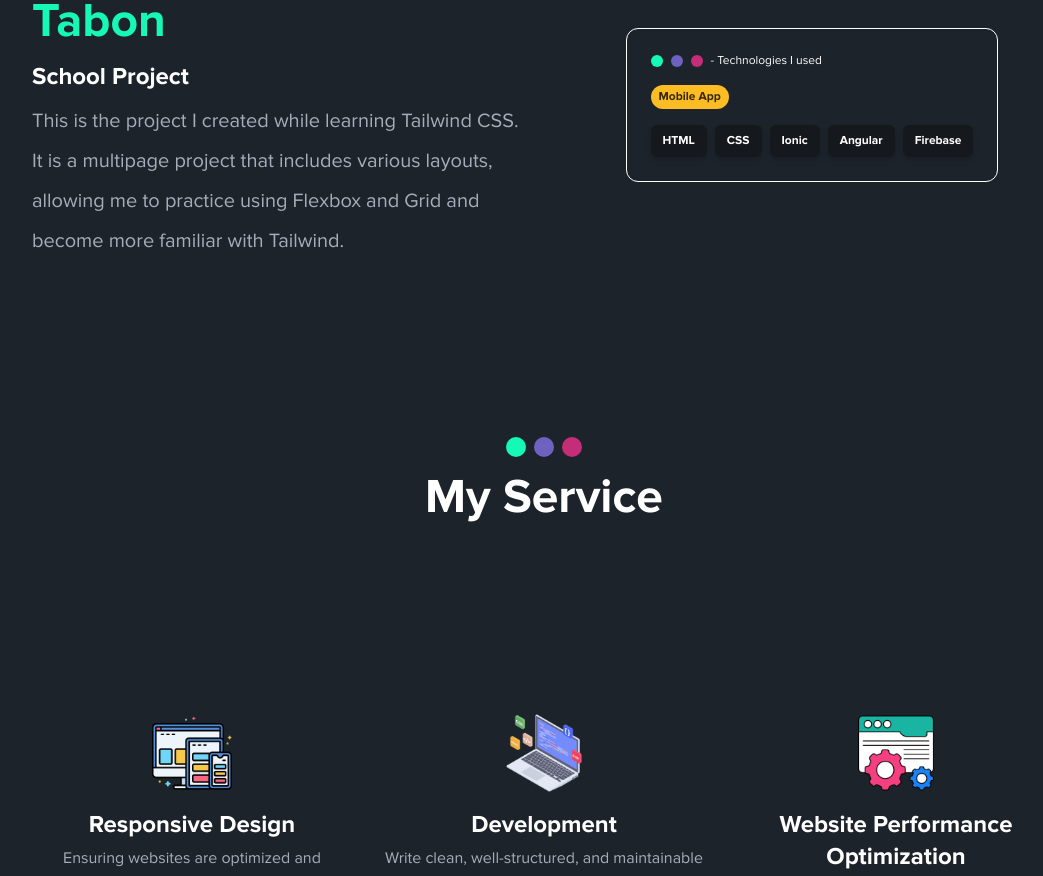
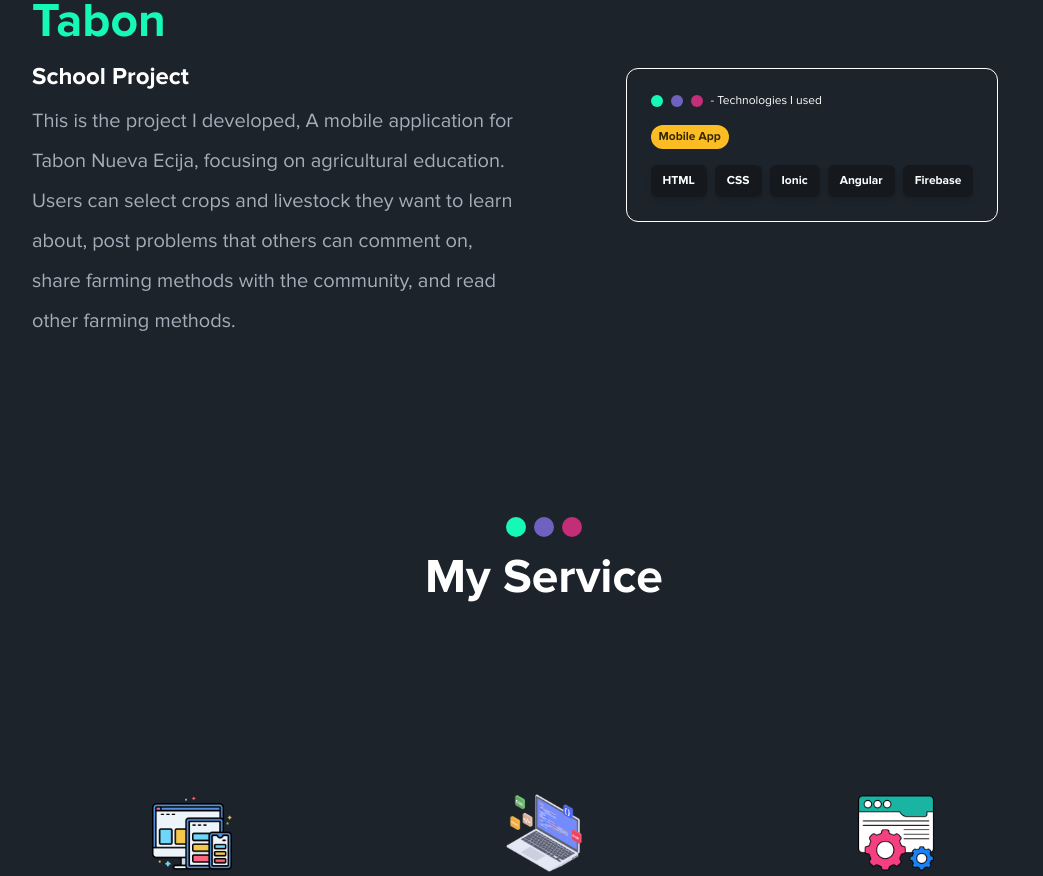
Before and after one commit to jakecastor09/Portfolio, a React (Vite) app: page / in a window 1280 px wide. Shown: the part 3463-4339 px from the top of the page, without its empty margins (96-1139 px from the left). Built offline with nearby package versions, Linux system fonts and the light colour scheme.

Commit message:
change description of agriculture app in tabon

```diff
--- a/src/components/Portfolio/Portfolio.tsx
+++ b/src/components/Portfolio/Portfolio.tsx
@@ -79,7 +79,7 @@ const Portfolio = () => {
           <PortfolioDetails
             title={'Agriculture App in Tabon'}
             subTitle={'School Project'}
-            description='This is the project I created while learning Tailwind CSS. It is a multipage project that includes various layouts, allowing me to practice using Flexbox and Grid and become more familiar with Tailwind.'
+            description='This is the project I developed, A mobile application for Tabon Nueva Ecija, focusing on agricultural education. Users can select crops and livestock they want to learn about, post problems that others can comment on, share farming methods with the community, and read other farming methods.'
           />
           <div className='md:w-1/2 xl:flex xl:justify-center'>
             <TechnologiesContainer>
```
